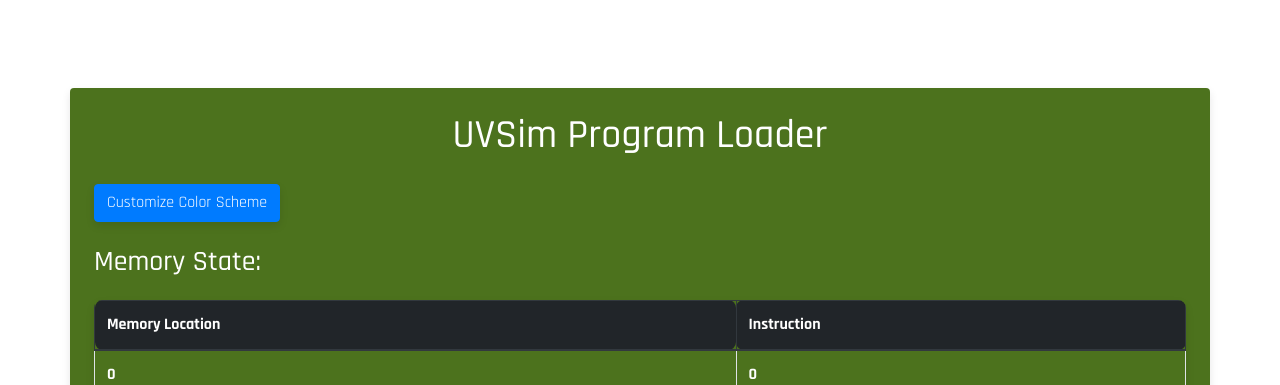
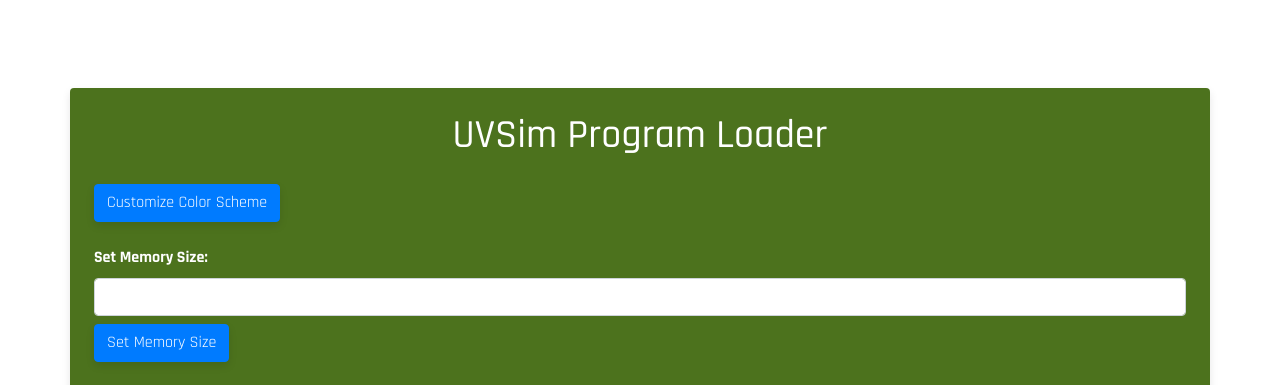
Before and after one commit to dchamp16/group-a-cs2450, a Flask app: page / in a window 1280 px wide. Shown: the top 385 px of the page. Run offline with Flask 3, Linux system fonts and the light colour scheme; some libraries are stand-ins or nearby versions.

Commit message:
memorysize input and out
added a input and a button to dynamically change the memory size

```diff
--- a/app.py
+++ b/app.py
@@ -6,7 +6,7 @@ app = Flask(__name__)
 app.secret_key = os.urandom(24)  # Replace with a randomly generated key
 
 # Initialize the simulator globally
-uv_sim = UVSim(memory_size=250)
+uv_sim = None
 
 @app.route('/', methods=['GET', 'POST'])
 def index():
@@ -15,6 +15,12 @@ def index():
     input_prompt = ''
 
     if request.method == 'POST':
+        if 'memory_size' in request.form:
+            memory_size = int(request.form['memory_size'])
+            uv_sim = UVSim(memory_size=memory_size)
+            flash('Memory size updated successfully.')
+            return redirect(url_for('index'))
+
         if 'user_input' in request.form:
             user_input = request.form['user_input']
             if not (user_input.lstrip('-').isdigit() and len(user_input.replace('-', '')) <= 4 and -9999 <= int(user_input) <= 9999):
@@ -28,8 +34,8 @@ def index():
             return redirect(url_for('index'))
 
     message = request.args.get('message', '')
-    memory = uv_sim.cpu.memory if uv_sim.cpu.memory else []
-    input_required = uv_sim.cpu.waiting_for_input
+    memory = uv_sim.cpu.memory if uv_sim and uv_sim.cpu.memory else []
+    input_required = uv_sim and uv_sim.cpu.waiting_for_input
     operand = uv_sim.cpu.input_operand if input_required else None
     input_prompt = ''
     if input_required:
@@ -37,7 +43,7 @@ def index():
             input_prompt = 'first'
         elif session.get('input_step') == 2:
             input_prompt = 'second'
-    return render_template('index.html', memory=memory, input_required=input_required, operand=operand, message=message, input_prompt=input_prompt, enumerate=enumerate, write_outputs=uv_sim.cpu.write_outputs)
+    return render_template('index.html', memory=memory, input_required=input_required, operand=operand, message=message, input_prompt=input_prompt, enumerate=enumerate, write_outputs=uv_sim.cpu.write_outputs if uv_sim else [])
 
 @app.route('/load', methods=['POST'])
 def load():
--- a/templates/index.html
+++ b/templates/index.html
@@ -14,10 +14,22 @@
 <div class="container my-5 p-4 shadow rounded">
     <h1 class="text-center mb-4">UVSim Program Loader</h1>
 
+
+
+
     <!-- Button to trigger the modal -->
     <button type="button" class="btn btn-primary mb-4" data-toggle="modal" data-target="#colorModal">
         Customize Color Scheme
     </button>
+
+    <!-- Memory size input -->
+    <form method="post" class="mb-4">
+        <div class="form-group">
+            <label for="memory_size">Set Memory Size:</label>
+            <input type="number" class="form-control" id="memory_size" name="memory_size" required>
+            <button type="submit" class="btn btn-primary mt-2">Set Memory Size</button>
+        </div>
+    </form>
 
     <!-- Modal -->
     <div class="modal fade" id="colorModal" tabindex="-1" role="dialog" aria-labelledby="colorModalLabel" aria-hidden="true">
```
